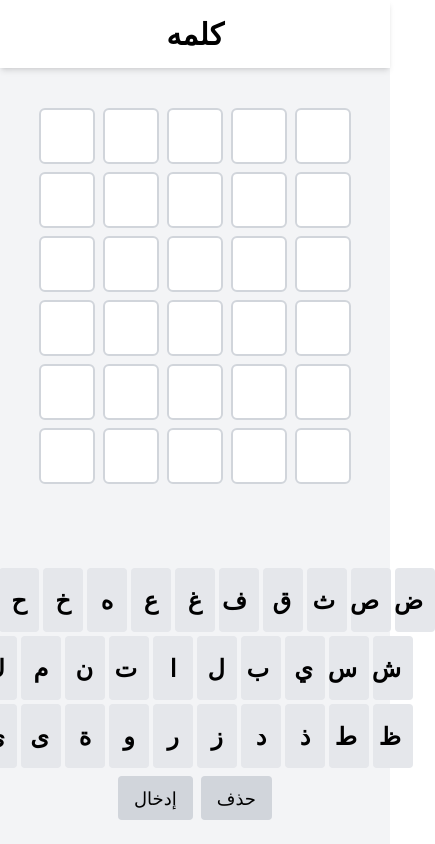
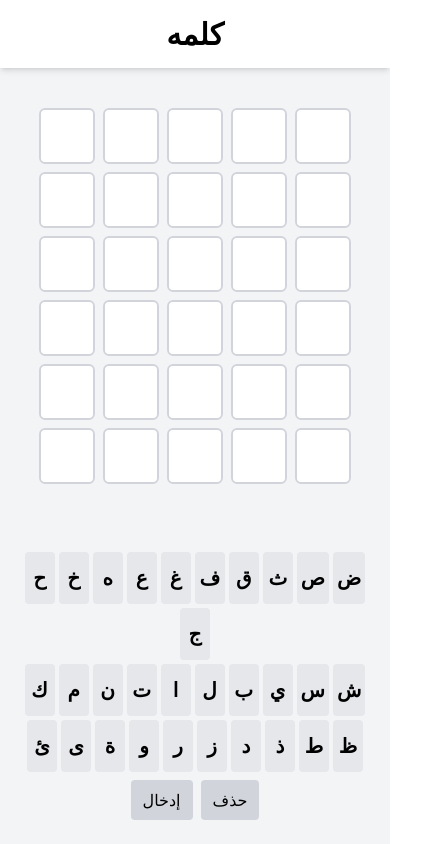
Before and after one commit to Zaidroid/kalimat, a React (Vite) app: page / in a window 390 px wide. Shown: the whole page, 435 px wide, since content can reach past the window. Built offline with nearby package versions, Linux system fonts and the light colour scheme.

Commit message:
Update Keyboard.tsx

```diff
--- a/src/components/Keyboard.tsx
+++ b/src/components/Keyboard.tsx
@@ -19,7 +19,7 @@ export function Keyboard({ onKeyPress, usedKeys }: KeyboardProps) {
   return (
     <div className="w-full max-w-2xl mx-auto p-2">
       {KEYS.map((row, i) => (
-        <div key={i} className="flex justify-center gap-1 my-1">
+        <div key={i} className="flex flex-wrap justify-center gap-1 my-1">
           {row.map((key) => {
             const state = usedKeys[key];
             const bgColor = state === 'correct' ? 'bg-green-500' :
@@ -31,7 +31,9 @@ export function Keyboard({ onKeyPress, usedKeys }: KeyboardProps) {
                 key={key}
                 onClick={() => handleKeyPress(key)}
                 className={`
-                  ${bgColor} text-2xl font-bold rounded px-3 py-4 min-w-[40px]
+                  ${bgColor} text-xl sm:text-2xl font-bold rounded
+                  px-1 sm:px-3 py-3 sm:py-4
+                  min-w-[30px] sm:min-w-[40px]
                   transition-all duration-150 ease-in-out
                   hover:opacity-90 active:scale-95
                   relative overflow-hidden
@@ -49,14 +51,14 @@ export function Keyboard({ onKeyPress, usedKeys }: KeyboardProps) {
       <div className="flex justify-center gap-2 mt-2">
         <button
           onClick={() => handleKeyPress('Backspace')}
-          className="bg-gray-300 px-4 py-2 rounded text-lg hover:bg-gray-400
+          className="bg-gray-300 px-3 sm:px-4 py-2 rounded text-base sm:text-lg hover:bg-gray-400
                      transition-all duration-150 ease-in-out active:scale-95"
         >
           حذف
         </button>
         <button
           onClick={() => handleKeyPress('Enter')}
-          className="bg-gray-300 px-4 py-2 rounded text-lg hover:bg-gray-400
+          className="bg-gray-300 px-3 sm:px-4 py-2 rounded text-base sm:text-lg hover:bg-gray-400
                      transition-all duration-150 ease-in-out active:scale-95"
         >
           إدخال
```
